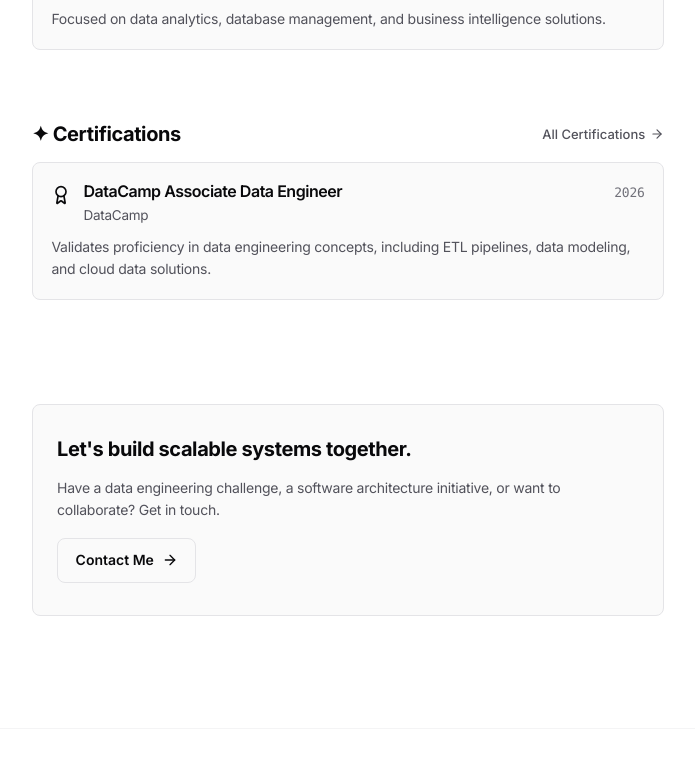
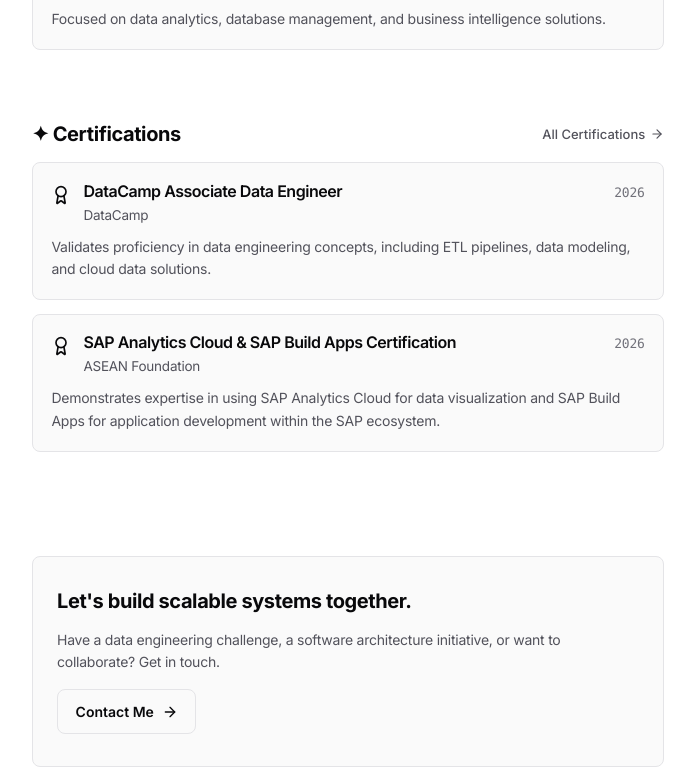
Before and after one commit to cruzatemanuel/portfolio_, a React (Vite) app: page /#/ in a window 1280 px wide. Shown: the part 1502-2282 px from the top of the page, without its empty margins (292-987 px from the left). Built offline with nearby package versions, Linux system fonts and the light colour scheme.

Commit message:
feat: add SAP Analytics Cloud & SAP Build Apps Certification to portfolio content

```diff
--- a/src/content/index.ts
+++ b/src/content/index.ts
@@ -84,6 +84,14 @@ export const portfolioContent: PortfolioData = {
       credentialUrl: 'https://www.datacamp.com/certificate/DEA0012363987895',
       description: 'Validates proficiency in data engineering concepts, including ETL pipelines, data modeling, and cloud data solutions.',
     },
+    {
+      id: 'cert-2',
+      title: 'SAP Analytics Cloud & SAP Build Apps Certification',
+      issuer: 'ASEAN Foundation',
+      year: '2026',
+      credentialUrl: '',
+      description: 'Demonstrates expertise in using SAP Analytics Cloud for data visualization and SAP Build Apps for application development within the SAP ecosystem.',
+    },
   ],
 
   projects: [
```
